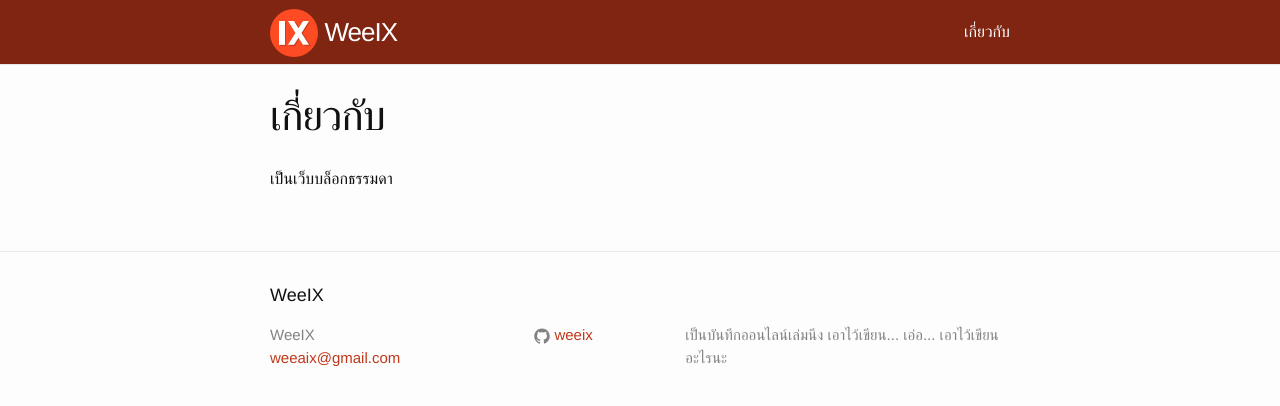
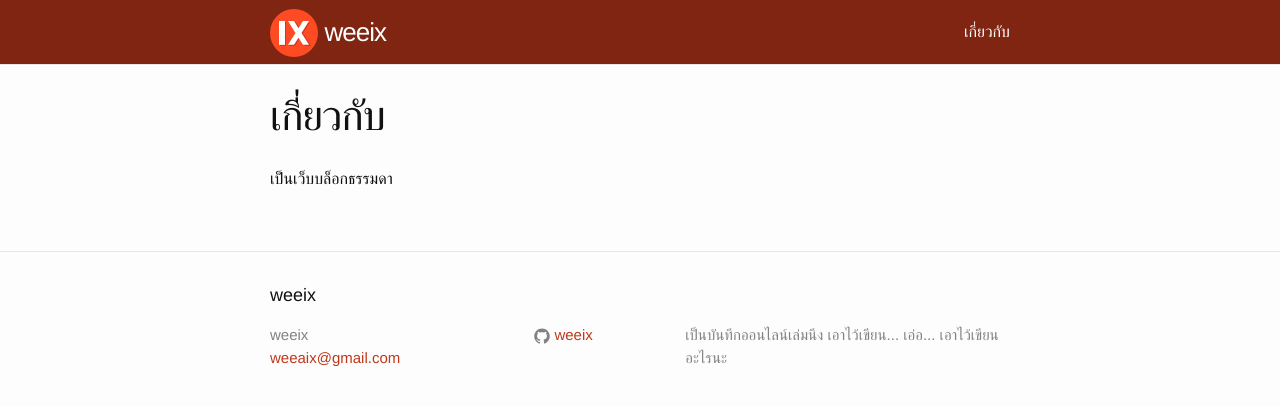
Before and after one commit to weeix/weeix.github.io, a Jekyll site: the page built from about.md, in a window 1280 px wide. Shown: the top 406 px of the page. Built offline with Jekyll 4.4.1, drawn with Linux system fonts in a browser that asks for light colours.

```diff
--- a/_config.yml
+++ b/_config.yml
@@ -6,7 +6,7 @@
 # 'jekyll serve'. If you change this file, please restart the server process.
 
 # Site settings
-title: WeeIX
+title: weeix
 email: weeaix@gmail.com
 description: > # this means to ignore newlines until "baseurl:"
   เป็นบันทึกออนไลน์เล่มนึง เอาไว้เขียน... เอ่อ... เอาไว้เขียนอะไรนะ
```
